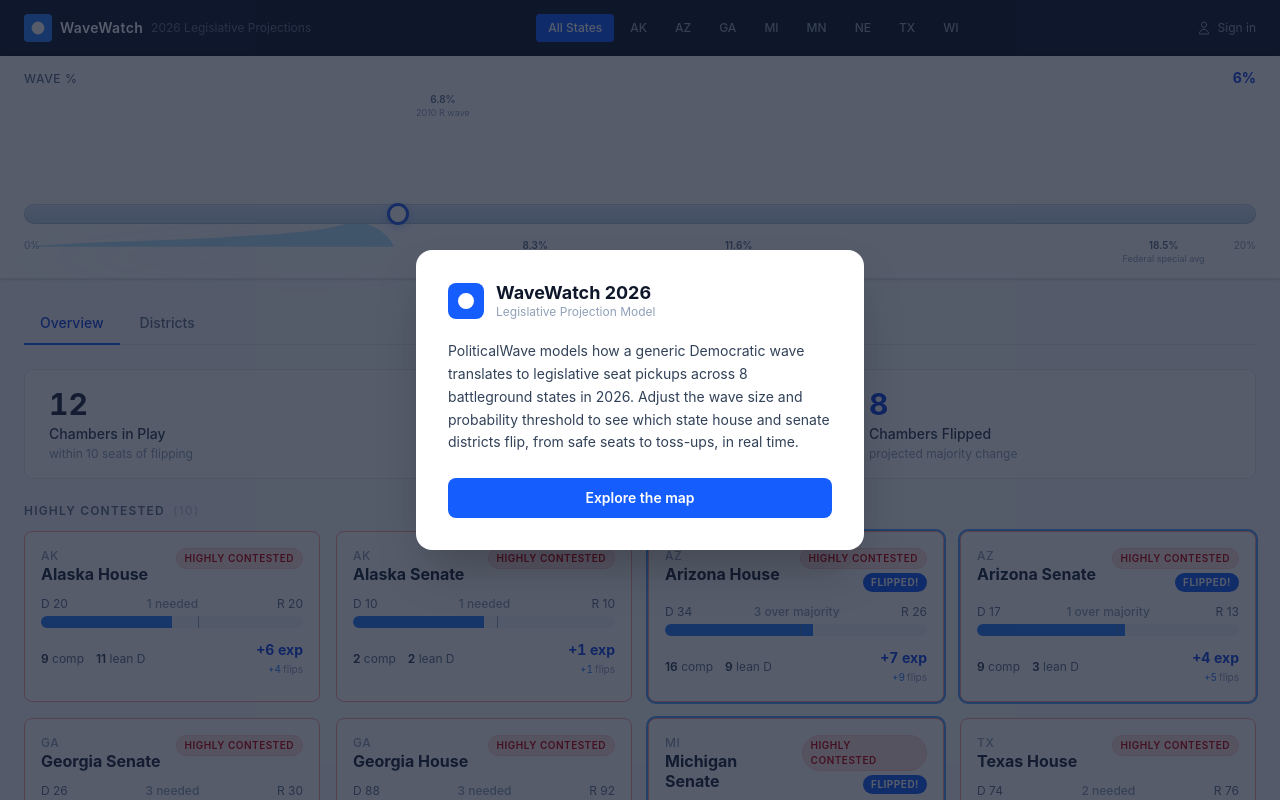
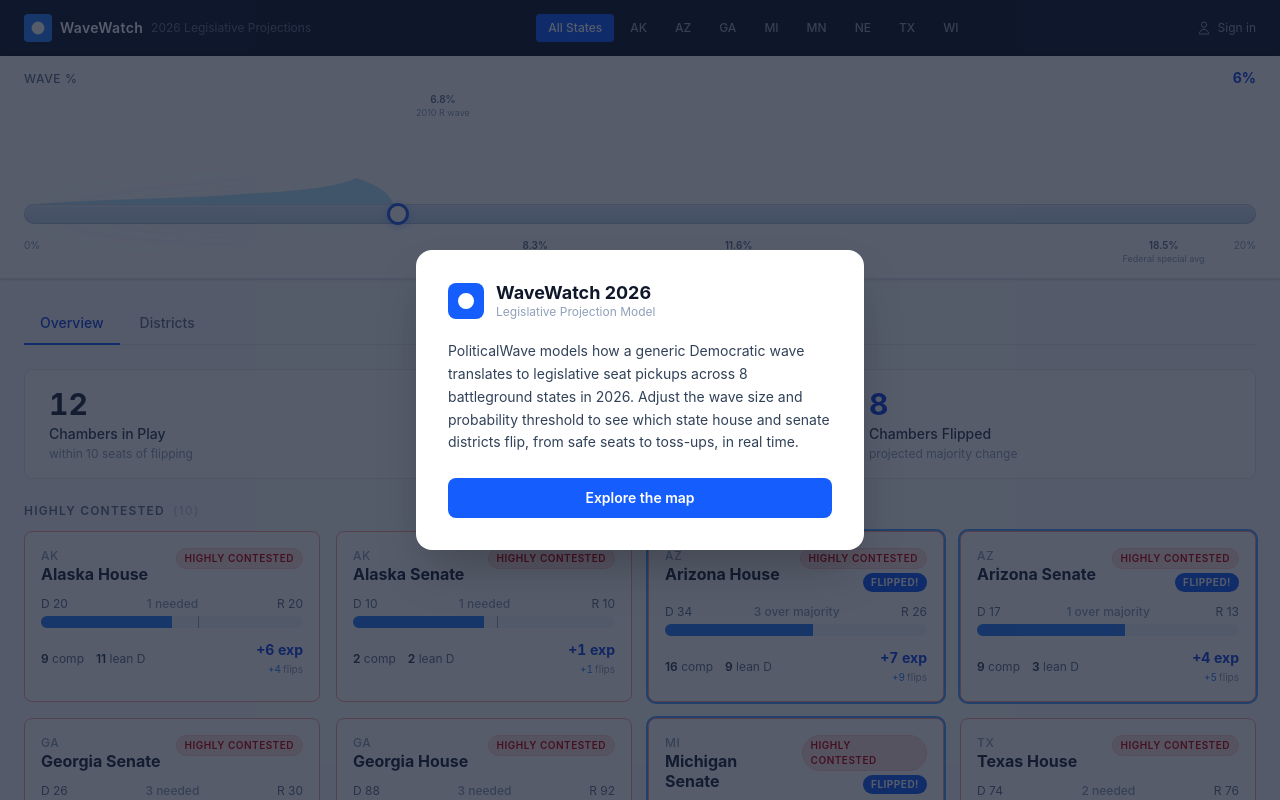
Before and after one commit to patrickvk1978/political-wave, a React (Vite) app: page / in a window 1280 px wide. Shown: the top 800 px of the page. Built offline with nearby package versions, Linux system fonts and the light colour scheme.

Commit message:
Align wave with slider rail

```diff
--- a/src/index.css
+++ b/src/index.css
@@ -40,7 +40,7 @@
 
 .wave-fill-clip {
   position: absolute;
-  top: 14px;
+  top: -28px;
   max-width: 100%;
   transition:
     width 180ms ease-out;
```
